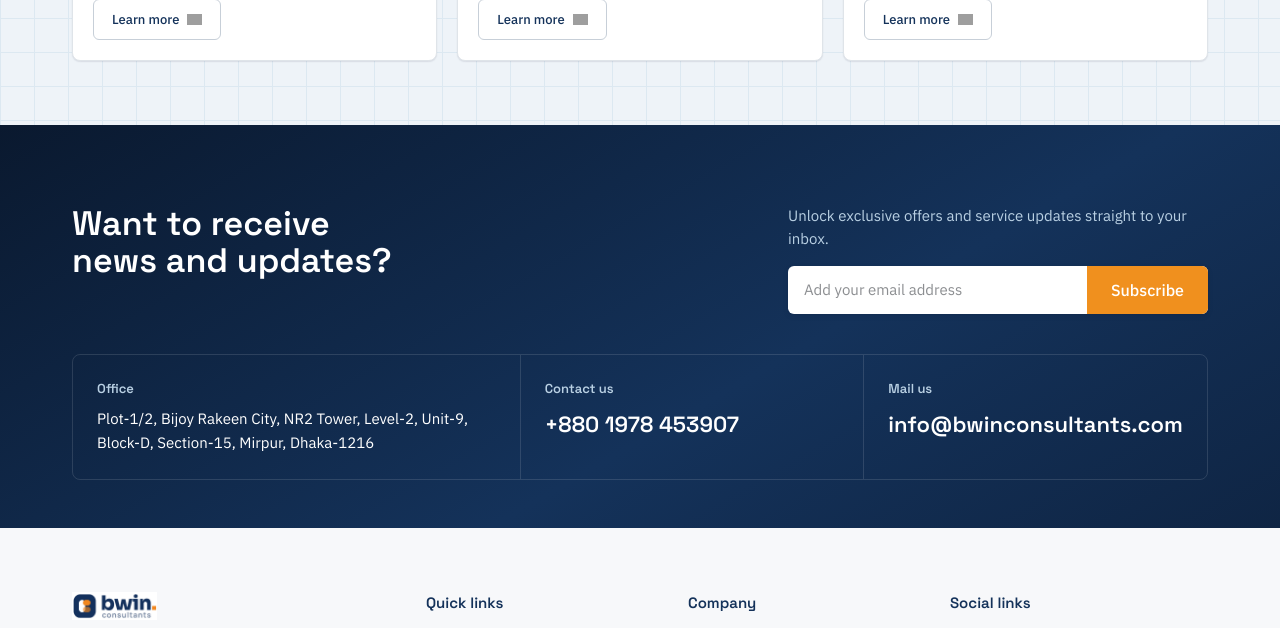
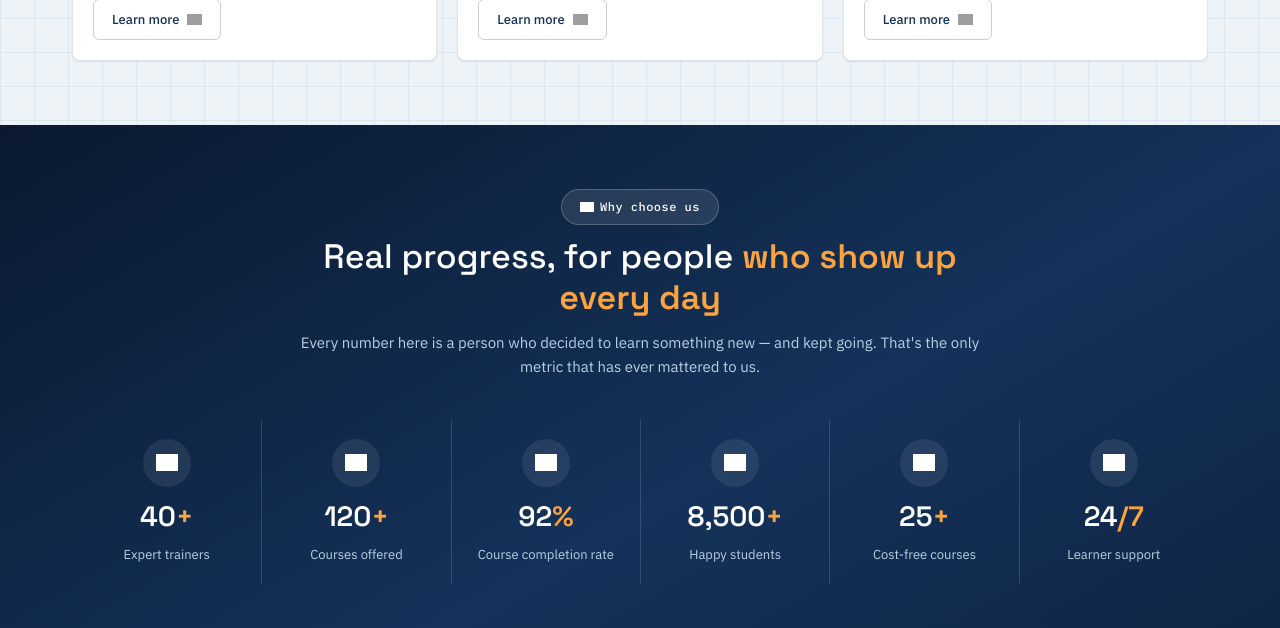
Before and after one commit to ashrafulahsan/bwin-web, a Next.js app: page / in a window 1280 px wide. Shown: the part 2740-3368 px from the top of the page. Built offline with nearby package versions, Linux system fonts and the light colour scheme; grey boxes are pictures that could not be loaded.

Commit message:
Add WhyChooseUsSection component and related data; update homepage to include WhyChooseUsSection

```diff
--- /dev/null
+++ b/src/app/(website)/_components/WhyChooseUsSection.jsx
@@ -0,0 +1,75 @@
+'use client';
+
+import { useEffect, useRef, useState } from 'react';
+import { Icon } from '@/components/ui';
+import { whyChooseUsStats } from '../_data/why-choose-us-stats';
+
+function useCountUp(target, active) {
+  const [n, setN] = useState(0);
+  useEffect(() => {
+    if (!active) return;
+    let raf;
+    let start;
+    const dur = 1400;
+    const step = (t) => {
+      if (!start) start = t;
+      const p = Math.min(1, (t - start) / dur);
+      const eased = 1 - Math.pow(1 - p, 3);
+      setN(Math.round(target * eased));
+      if (p < 1) raf = requestAnimationFrame(step);
+    };
+    raf = requestAnimationFrame(step);
+    return () => cancelAnimationFrame(raf);
+  }, [active, target]);
+  return n;
+}
+
+function StatCard({ s, active, i }) {
+  const n = useCountUp(s.value, active);
+  return (
+    <div className="why-stat" style={{ transitionDelay: i * 70 + 'ms' }}>
+      <div className="why-stat-icon" style={{ '--icon-src': `url("https://cdn.jsdelivr.net/npm/heroicons@2.1.5/24/outline/${s.icon}.svg")` }}>
+        <Icon name={s.icon} size={22} />
+      </div>
+      <div className="why-stat-value">
+        {n.toLocaleString()}
+        <span>{s.suffix}</span>
+      </div>
+      <div className="why-stat-label">{s.label}</div>
+    </div>
+  );
+}
+
+export function WhyChooseUsSection() {
+  const [active, setActive] = useState(false);
+  const ref = useRef(null);
+
+  useEffect(() => {
+    const obs = new IntersectionObserver(
+      ([e]) => {
+        if (e.isIntersecting) setActive(true);
+      },
+      { threshold: 0.3 }
+    );
+    if (ref.current) obs.observe(ref.current);
+    return () => obs.disconnect();
+  }, []);
+
+  return (
+    <section className="why-us" ref={ref}>
+      <div className="why-us-inner">
+        <div className="why-us-head">
+          <div className="why-us-eyebrow"><Icon name="sparkles" size={14} />Why choose us</div>
+          <h2 className="why-us-title">Real progress, for people <em>who show up every day</em></h2>
+          <p className="why-us-sub">Every number here is a person who decided to learn something new — and kept going. That&apos;s the only metric that has ever mattered to us.</p>
+        </div>
+
+        <div className={'why-stats' + (active ? ' is-active' : '')}>
+          {whyChooseUsStats.map((s, i) => (
+            <StatCard key={s.label} s={s} active={active} i={i} />
+          ))}
+        </div>
+      </div>
+    </section>
+  );
+}
--- /dev/null
+++ b/src/app/(website)/_data/why-choose-us-stats.js
@@ -0,0 +1,11 @@
+// Static for now — swap this export for an API call (e.g. GET /api/v1/site/stats) once these numbers are
+// tracked in the backend instead of hand-maintained. Shape must stay
+// { icon, value, suffix, label } for WhyChooseUsSection to keep working unchanged.
+export const whyChooseUsStats = [
+  { icon: 'academic-cap', value: 40, suffix: '+', label: 'Expert trainers' },
+  { icon: 'book-open', value: 120, suffix: '+', label: 'Courses offered' },
+  { icon: 'check-badge', value: 92, suffix: '%', label: 'Course completion rate' },
+  { icon: 'face-smile', value: 8500, suffix: '+', label: 'Happy students' },
+  { icon: 'gift', value: 25, suffix: '+', label: 'Cost-free courses' },
+  { icon: 'chat-bubble-left-right', value: 24, suffix: '/7', label: 'Learner support' },
+];
--- a/src/app/(website)/page.jsx
+++ b/src/app/(website)/page.jsx
@@ -2,6 +2,7 @@ import { Hero } from './_components/Hero';
 import { SkillDevelopmentSection } from './_components/SkillDevelopmentSection';
 import { ConsultancyServiceSection } from './_components/ConsultancyServiceSection';
 import { BusinessAutomationSection } from './_components/BusinessAutomationSection';
+import { WhyChooseUsSection } from './_components/WhyChooseUsSection';
 
 export default function HomePage() {
   return (
@@ -10,6 +11,7 @@ export default function HomePage() {
       <SkillDevelopmentSection />
       <ConsultancyServiceSection />
       <BusinessAutomationSection />
+      <WhyChooseUsSection />
     </>
   );
 }
```
